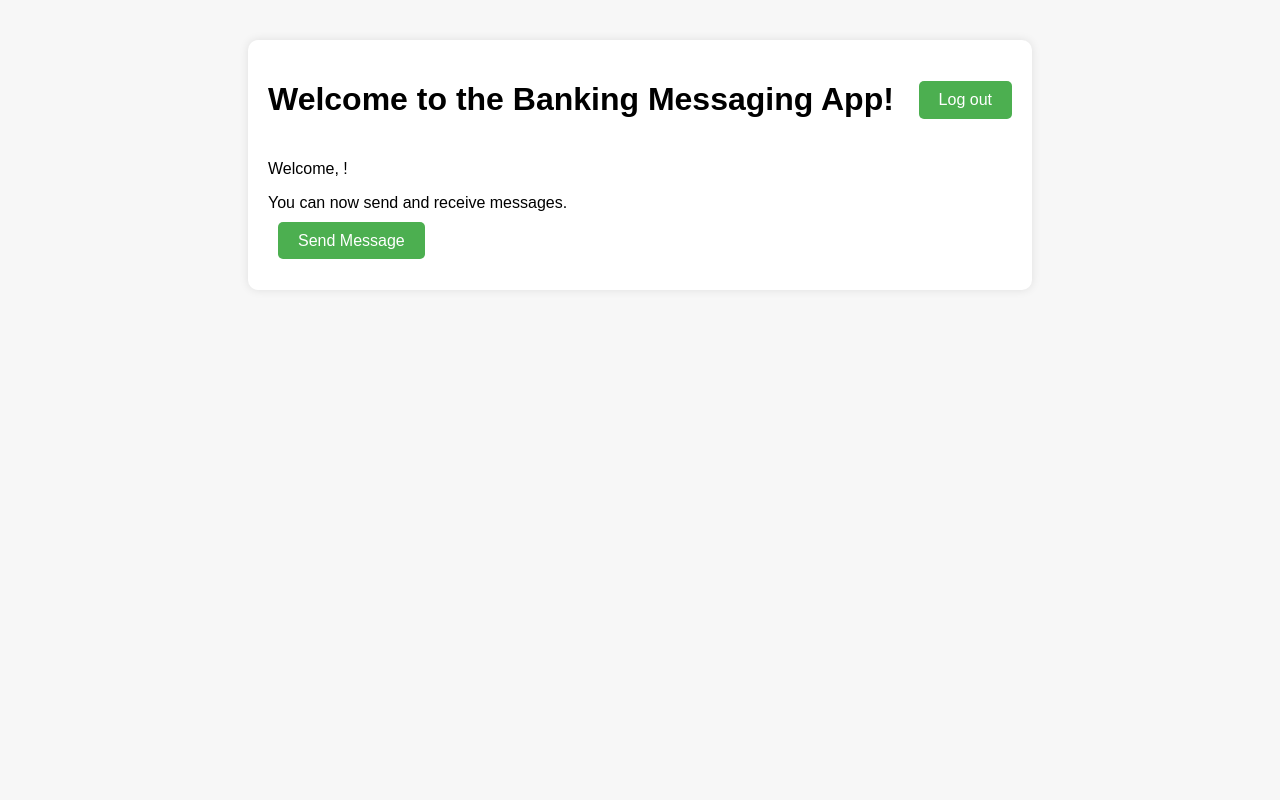
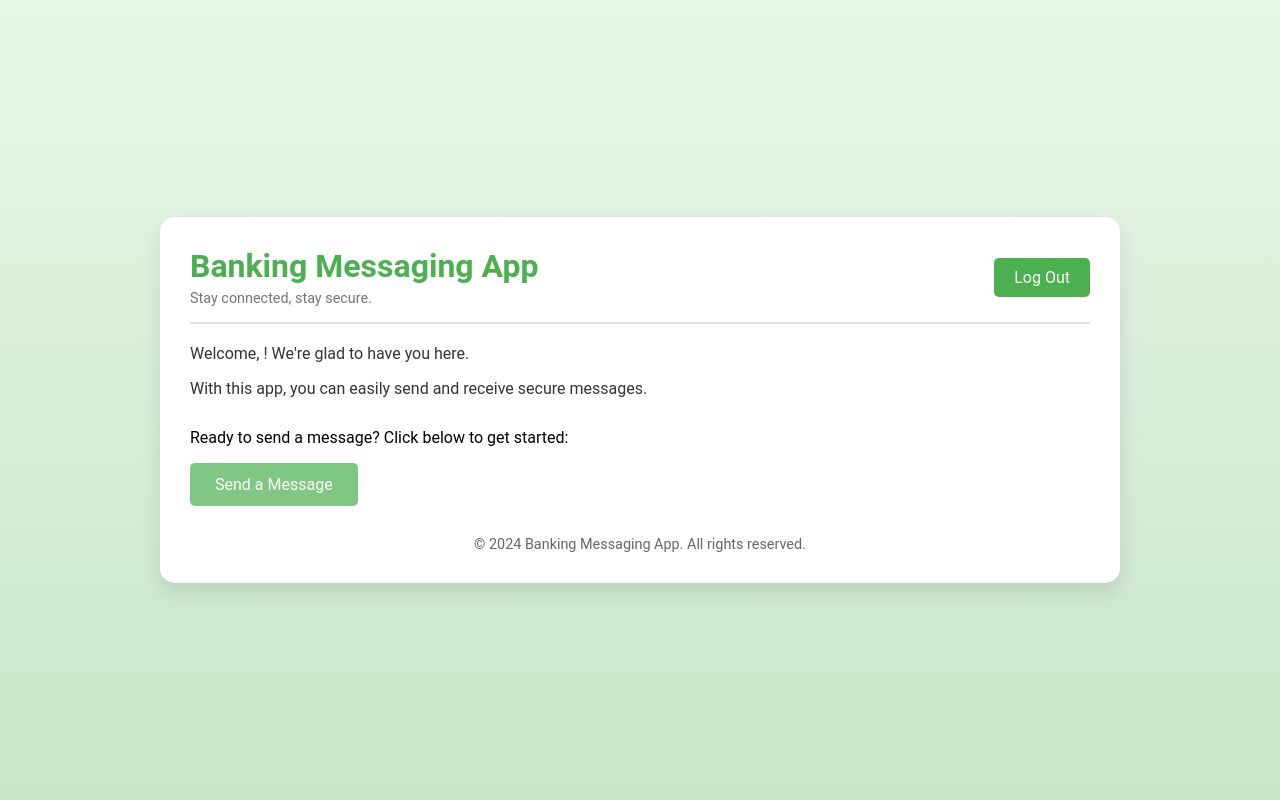
Before and after one commit to debsxxtals/Project120, a Django app: page /landing/ in a window 1280 px wide. Run offline with Django 5.2, Linux system fonts and the light colour scheme.

Commit message:
final changes

```diff
--- a/app1/app1/templates/landing_page.html
+++ b/app1/app1/templates/landing_page.html
@@ -1,72 +1,136 @@
 <!DOCTYPE html>
 <html>
 <head>
-    <title>APP1 Landing Page</title>
+    <title>Home Page</title>
     <style>
+        /* General styling */
         body {
-            font-family: Arial, sans-serif;
-            background-color: #f7f7f7;
+            font-family: 'Roboto', Arial, sans-serif;
             margin: 0;
-            padding: 20px;
+            padding: 0;
+            background: linear-gradient(to bottom, #e8f5e9, #c8e6c9);
+            height: 100vh;
+            display: flex;
+            justify-content: center;
+            align-items: center;
         }
+
+        /* Center container */
         .container {
-            background-color: #fff;
-            padding: 20px;
-            border-radius: 10px;
-            box-shadow: 0 0 10px rgba(0, 0, 0, 0.1);
-            width: 60%;
-            margin: 20px auto;
+            background-color: #ffffff;
+            width: 80%;
+            max-width: 900px;
+            padding: 30px;
+            border-radius: 15px;
+            box-shadow: 0px 10px 20px rgba(0, 0, 0, 0.1);
         }
+
+        /* Header section */
         .header {
             display: flex;
             justify-content: space-between;
             align-items: center;
-            margin-bottom: 20px;
+            border-bottom: 2px solid #e0e0e0;
+            padding-bottom: 15px;
         }
-        .header-left {
-            display: flex;
-            align-items: center;
+
+        .header-left h1 {
+            margin: 0;
+            color: #4CAF50;
+            font-size: 2rem;
         }
-        .header-left h2, .header-left p {
-            margin: 0;
-            margin-right: 20px;
+
+        .header-left p {
+            margin: 5px 0 0;
+            color: #757575;
+            font-size: 0.9rem;
         }
-        a, button {
+
+        .header-right a {
             padding: 10px 20px;
             background-color: #4CAF50;
-            color: #fff;
+            color: #ffffff;
             text-decoration: none;
+            font-size: 1rem;
             border-radius: 5px;
-            transition: background-color 0.3s;
-            margin-left: 10px;
+            transition: 0.3s;
         }
-        a:hover, button:hover {
-            background-color: #45a049;
+
+        .header-right a:hover {
+            background-color: #388e3c;
         }
-        input {
-            width: 85%;
-            height: 40px;
+
+        /* Welcome message */
+        .welcome-message {
+            margin-top: 20px;
+            color: #333333;
+            text-align: left;
+        }
+
+        .welcome-message strong {
+            color: #4CAF50;
+        }
+
+        /* Send message section */
+        .send-message {
+            margin-top: 30px;
+            text-align: left;
+        }
+
+        .send-message a {
+            display: inline-block;
+            padding: 12px 25px;
+            background-color: #81c784;
+            color: #ffffff;
+            font-size: 1rem;
             border-radius: 5px;
-            border: solid gray 1px;
+            text-decoration: none;
+            transition: 0.3s ease-in-out;
         }
-        .send-message {
-            margin: 20px auto;
+
+        .send-message a:hover {
+            background-color: #66bb6a;
+            transform: translateY(-3px);
+        }
+
+        /* Footer */
+        footer {
+            margin-top: 30px;
+            text-align: center;
+            font-size: 0.9rem;
+            color: #666666;
         }
     </style>
 </head>
 <body>
     <div class="container">
+        <!-- Header Section -->
         <div class="header">
             <div class="header-left">
-                <h1>Welcome to the Banking Messaging App!</h1>
+                <h1>Banking Messaging App</h1>
+                <p>Stay connected, stay secure.</p>
             </div>
-            <a href="{% url 'logout' %}">Log out</a>
+            <div class="header-right">
+                <a href="{% url 'logout' %}">Log Out</a>
+            </div>
         </div>
-        <p>Welcome, {{ request.user.username }}!</p>
-        <p>You can now send and receive messages.</p>
+
+        <!-- Welcome Message -->
+        <div class="welcome-message">
+            <p>Welcome, <strong>{{ request.user.username }}</strong>! We're glad to have you here.</p>
+            <p>With this app, you can easily send and receive secure messages.</p>
+        </div>
+
+        <!-- Send Message Section -->
         <div class="send-message">
-            <a href="{% url 'send_message' %}">Send Message</a>
+            <p>Ready to send a message? Click below to get started:</p>
+            <a href="{% url 'send_message' %}">Send a Message</a>
         </div>
+
+        <!-- Footer Section -->
+        <footer>
+            © 2024 Banking Messaging App. All rights reserved.
+        </footer>
     </div>
 </body>
 </html>
--- a/app1/app1/templates/login.html
+++ b/app1/app1/templates/login.html
@@ -66,7 +66,7 @@
 </head>
 <body>
     <div class="container">
-        <h1>Log in to APP1</h1>
+        <h1>Login</h1>
         <form method="post">
             {% csrf_token %}
             {{ form.as_p }}
--- a/app1/app1/urls.py
+++ b/app1/app1/urls.py
@@ -29,5 +29,5 @@
     path('register/', views.register, name='register'),
     path('landing/', views.landing_page, name='landing_page'),
     path('send_message/', views.send_message, name='send_message'),
-    path('logout/', LogoutView.as_view(), name='logout'),
+    path('logout/', LoginView.as_view(template_name='login.html'), name='logout'),
 ]
--- a/app1/app1/views.py
+++ b/app1/app1/views.py
@@ -1,6 +1,9 @@
 from django.shortcuts import render, redirect
 from django.contrib.auth import login
 from .forms import UserRegistrationForm
+
+import requests
+from django.conf import settings
 
 def register(request):
     if request.method == 'POST':
@@ -27,6 +30,11 @@
     """Encrypt the message using the stored key."""
     encrypted_message = cipher.encrypt(message.encode())  # Convert the string to bytes
     return encrypted_message
+
+def decrypt_message(encrypted_message):
+    """Decrypt the encrypted message using the stored key."""
+    decrypted_message = cipher.decrypt(encrypted_message.encode()).decode()  # Convert bytes to string
+    return decrypted_message
 
 import requests
 
@@ -55,8 +63,11 @@
                 )
 
                 if response.status_code == 200:
-                    # Get the acknowledgment message from App2
-                    acknowledgment_message = response.json().get('message')
+                    # Get the encrypted acknowledgment message from App2
+                    encrypted_acknowledgment_message = response.json().get('message')
+
+                    # Decrypt the acknowledgment message
+                    acknowledgment_message = decrypt_message(encrypted_acknowledgment_message)
                     return render(request, 'send_message.html', {'acknowledgment_message': acknowledgment_message})
                 else:
                     return HttpResponse(f"Failed to send message: {response.status_code}")
--- a/app2/app2/templates/login.html
+++ b/app2/app2/templates/login.html
@@ -58,7 +58,7 @@
   </head>
   <body>
     <div class="container">
-      <h1>Login to App2</h1>
+      <h1>Login</h1>
       <form method="post">
         {% csrf_token %} {{ form.as_p }}
         <button type="submit">Login</button>
--- a/app2/app2/urls.py
+++ b/app2/app2/urls.py
@@ -28,7 +28,7 @@
     path('', LoginView.as_view(template_name='login.html'), name='login'),
     path('dashboard/', views.dashboard, name='dashboard'),
     path('api/messages/', MessageReceiver.as_view(), name='receive_message'),
-    path('logout/', LogoutView.as_view(), name='logout'),
+    path('logout/', LoginView.as_view(template_name='login.html'), name='logout'),
 
 
 ]
--- /dev/null
+++ b/sql/test.sql
@@ -0,0 +1 @@
+select * from app2_message
```
Also changed, not shown: app1/app1/templates/send_message.html (+89 -42 lines), app2/app2/templates/dashboard.html (+88 -60 lines), app2/app2/templates/logout.html (added, +11 -0 lines), app2/app2/views.py (+11 -3 lines), app1/db.sqlite3, app2/db.sqlite3.
